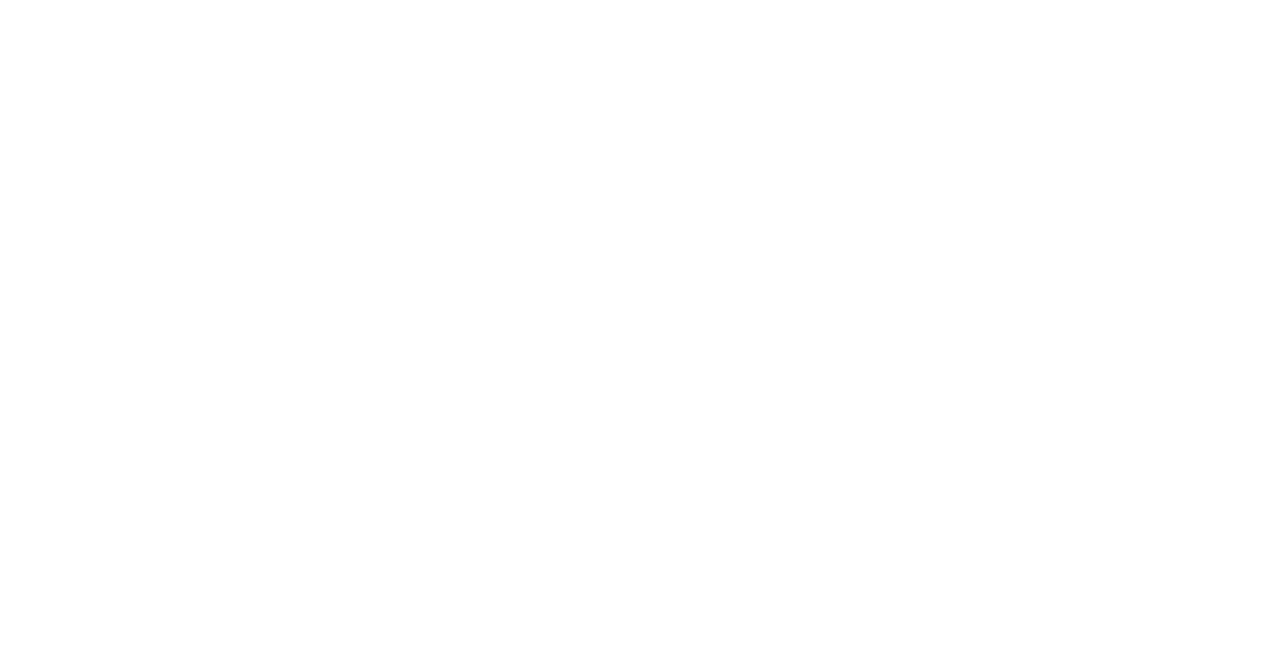
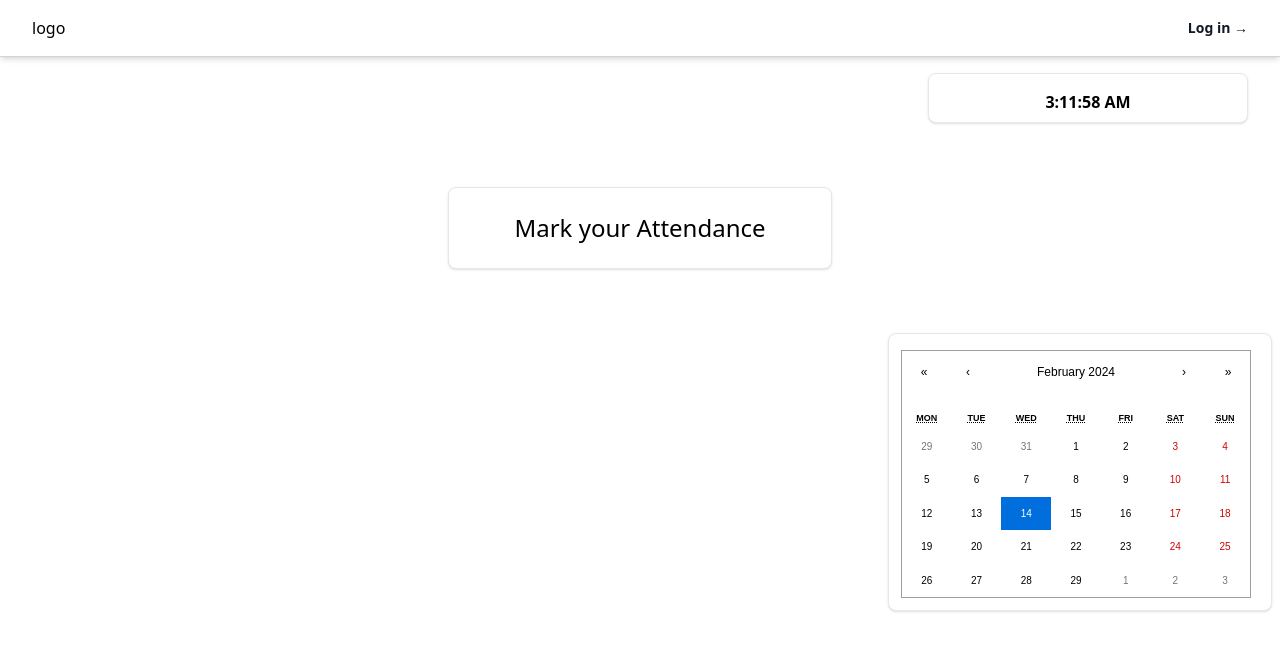
Before and after one commit to AnjanaTinush/OEPM_System, a React (Create React App) app in the folder frontend/: page /e_profile_dashboard in a window 1280 px wide. Before the commit this address had no page. Shown: the top 650 px of the page. Built offline with nearby package versions, Linux system fonts and the light colour scheme.

Commit message:
create calander and timeslot in employees profiles

```diff
--- a/frontend/package.json
+++ b/frontend/package.json
@@ -11,6 +11,7 @@
     "axios": "^1.6.7",
     "cors": "^2.8.5",
     "react": "^18.2.0",
+    "react-calendar": "^4.8.0",
     "react-dom": "^18.2.0",
     "react-hot-toast": "^2.4.1",
     "react-icons": "^5.0.1",
--- a/frontend/public/index.html
+++ b/frontend/public/index.html
@@ -25,7 +25,7 @@
       Learn how to configure a non-root public URL by running `npm run build`.
     -->
 
-
+<title>PolyCrop</title>
 
     <link rel="preconnect" href="https://fonts.googleapis.com">
     <link rel="preconnect" href="https://fonts.gstatic.com" crossorigin>
--- a/frontend/src/App.js
+++ b/frontend/src/App.js
@@ -15,6 +15,7 @@
 import Allusers from "./Screens/Employee/Allusers";
 import Userupdate from "./Screens/Employee/Userupdate";
 import { Toaster } from "react-hot-toast";
+import Employeeprofiledashboard from "./Screens/Employee/Employeeprofiledashboard";
 
 
 
@@ -48,6 +49,8 @@
       <Route path="/userprofile" element={<Userprofile/>}/>
       <Route path="/e_allusers" element={<Allusers/>}/>
       <Route path="/e_updates/:userid" element={<Userupdate/>}/>
+      <Route path="/e_profile_dashboard" element={<Employeeprofiledashboard/>}/>
+
 
       </Routes>
 
--- a/frontend/src/Screens/Component/Navbar.js
+++ b/frontend/src/Screens/Component/Navbar.js
@@ -1,4 +1,6 @@
 import React ,{useState}from "react";
+import { Link } from "react-router-dom";
+
 function Navbar() {
 
   const [isOpen, setIsOpen] = useState(false);
@@ -20,7 +22,7 @@
     <div>
       <header className="bg-white border-b border-gray-300 shadow-md">
         <nav
-          className="mx-auto flex max-w-7xl items-center justify-between p-6 lg:px-8"
+          className="mx-auto flex max-w-7xl items-center justify-between p-4 lg:px-8"
           aria-label="Global"
         >
           <div className="flex lg:flex-1">
@@ -48,21 +50,18 @@
         {/* Dropdown Menu */}
         {isOpen && (
           <div className="absolute right-0 mt-0 flex w-40 flex-col bg-wight-green gap-2 rounded-xl p-2 text-green-900 shadow-xl">
-
-            <div class="flex flex-col">
-                <button href="#" class="flex justify-center gap-3 rounded-md py-2 px-3  hover:text-white hover:bg-whatsapp-green no-underline">
-                    <svg xmlns="http://www.w3.org/2000/svg" viewBox="0 0 24 24" fill="currentColor" class="h-5 w-5">
-                        <path fill-rule="evenodd" d="M7.5 6a4.5 4.5 0 119 0 4.5 4.5 0 01-9 0zM3.751 20.105a8.25 8.25 0 0116.498 0 .75.75 0 01-.437.695A18.683 18.683 0 0112 22.5c-2.786 0-5.433-.608-7.812-1.7a.75.75 0 01-.437-.695z" clip-rule="evenodd"></path>
+          <div className="flex flex-col">
+            <Link to="/e_profile_dashboard" className="flex justify-center gap-3 rounded-md py-2 px-3 hover:text-white hover:bg-whatsapp-green no-underline">
+              <svg xmlns="http://www.w3.org/2000/svg" viewBox="0 0 24 24" fill="currentColor" className="h-5 w-5">
+                <path fillRule="evenodd" d="M7.5 6a4.5 4.5 0 119 0 4.5 4.5 0 01-9 0zM3.751 20.105a8.25 8.25 0 0116.498 0 .75.75 0 01-.437.695A18.683 18.683 0 0112 22.5c-2.786 0-5.433-.608-7.812-1.7a.75.75 0 01-.437-.695z" clipRule="evenodd"></path>
               </svg>
               <span>Profile</span>
-                </button>
-
+            </Link>
           </div>
-             <button class="flex justify-center gap-1 rounded-md bg-red-600 py-1 px-3 font-semibold hover:bg-red-500 focus:ring-2 focus:ring-red-400 hover:text-white" onClick={Logout}>
-                <svg xmlns="http://www.w3.org/2000/svg" viewBox="0 0 24 24" fill="currentColor" class="h-6 w-6">
-                    <path fill-rule="evenodd" d="M7.5 3.75A1.5 1.5 0 006 5.25v13.5a1.5 1.5 0 001.5 1.5h6a1.5 1.5 0 001.5-1.5V15a.75.75 0 011.5 0v3.75a3 3 0 01-3 3h-6a3 3 0 01-3-3V5.25a3 3 0 013-3h6a3 3 0 013 3V9A.75.75 0 0115 9V5.25a1.5 1.5 0 00-1.5-1.5h-6zm10.72 4.72a.75.75 0 011.06 0l3 3a.75.75 0 010 1.06l-3 3a.75.75 0 11-1.06-1.06l1.72-1.72H9a.75.75 0 010-1.5h10.94l-1.72-1.72a.75.75 0 010-1.06z" clip-rule="evenodd"></path>
+          <button className="flex justify-center gap-1 rounded-md bg-red-600 py-1 px-3 font-semibold hover:bg-red-500 focus:ring-2 focus:ring-red-400 hover:text-white" onClick={Logout}>
+            <svg xmlns="http://www.w3.org/2000/svg" viewBox="0 0 24 24" fill="currentColor" className="h-6 w-6">
+              <path fillRule="evenodd" d="M7.5 3.75A1.5 1.5 0 006 5.25v13.5a1.5 1.5 0 001.5 1.5h6a1.5 1.5 0 001.5-1.5V15a.75.75 0 011.5 0v3.75a3 3 0 01-3 3h-6a3 3 0 01-3-3V5.25a3 3 0 013-3h6a3 3 0 013 3V9A.75.75 0 0115 9V5.25a1.5 1.5 0 00-1.5-1.5h-6zm10.72 4.72a.75.75 0 011.06 0l3 3a.75.75 0 010 1.06l-3 3a.75.75 0 11-1.06-1.06l1.72-1.72H9a.75.75 0 010-1.5h10.94l-1.72-1.72a.75.75 0 010-1.06z" clipRule="evenodd"></path>
             </svg>
-
             <span>Logout</span>
           </button>
         </div>
--- /dev/null
+++ b/frontend/src/Screens/Employee/Employeeprofiledashboard.js
@@ -0,0 +1,54 @@
+import React, { useState, useEffect } from 'react';
+import Navbar from '../Component/Navbar'
+import Calendar from 'react-calendar';
+import 'react-calendar/dist/Calendar.css';
+
+function Employeeprofiledashboard() {
+
+  const [date, setDate] = useState(new Date());
+
+  const [currentTime, setCurrentTime] = useState(new Date());
+
+  useEffect(() => {
+    const intervalId = setInterval(() => {
+      setCurrentTime(new Date());
+    }, 1000); // update every time
+
+    return () => clearInterval(intervalId); // Cleanup on component unmount
+  }, [])
+
+  return (
+    <div>
+        <Navbar/>
+
+
+        <div className="max-w-xs p-2 bg-white border border-gray-200 rounded-lg shadow mt-4 mr-8 ml-auto">
+
+  {/*  time display */}
+  <div className="mt-2 text-center">
+    <p className='font-bold'>{currentTime.toLocaleTimeString()}</p>
+  </div>
+</div>
+
+ {/*  Mark the Atten */}
+ <div class="max-w-sm p-6 bg-white border border-gray-200 rounded-lg mt-16 shadow mx-auto">
+  <h1 className='text-2xl  text-center'>Mark your Attendance</h1>
+</div>
+
+
+    <div class="max-w-sm p-3 bg-white border border-gray-200 rounded-lg shadow mt-16 mr-2 ml-auto">
+  <div className="mt-1">
+    <Calendar
+      onChange={setDate}
+      value={date}
+      className="w-16 text-xs" // Adjust width and text size as needed
+    />
+  </div>
+</div>
+
+
+        </div>
+  )
+}
+
+export default Employeeprofiledashboard
--- a/frontend/src/Screens/Login/Looginscreen.js
+++ b/frontend/src/Screens/Login/Looginscreen.js
@@ -73,12 +73,13 @@
 
 
  return (
-
+<div>
+{loading && <Loader />}
   <div
   className='bg-cover  bg-center min-h-screen bg-local' style={{ backgroundImage: `url(${bgimg1})` }}
 >
   <Navbar/>
-  {loading && <Loader />}
+
 
 
   <div className="absolute mt-10 top-1/2 left-1/2 transform -translate-x-1/2 -translate-y-1/2 bg-white/30 border border-white rounded-xl p-10 text-white w-1/3">
@@ -115,7 +116,7 @@
   </div>
 </div>
 
-
+</div>
   )
 }
 
```
Also changed, not shown: 1 other file (tests, documents, lock files or other folders). Lines whose indentation alone changed are shown as unchanged.
